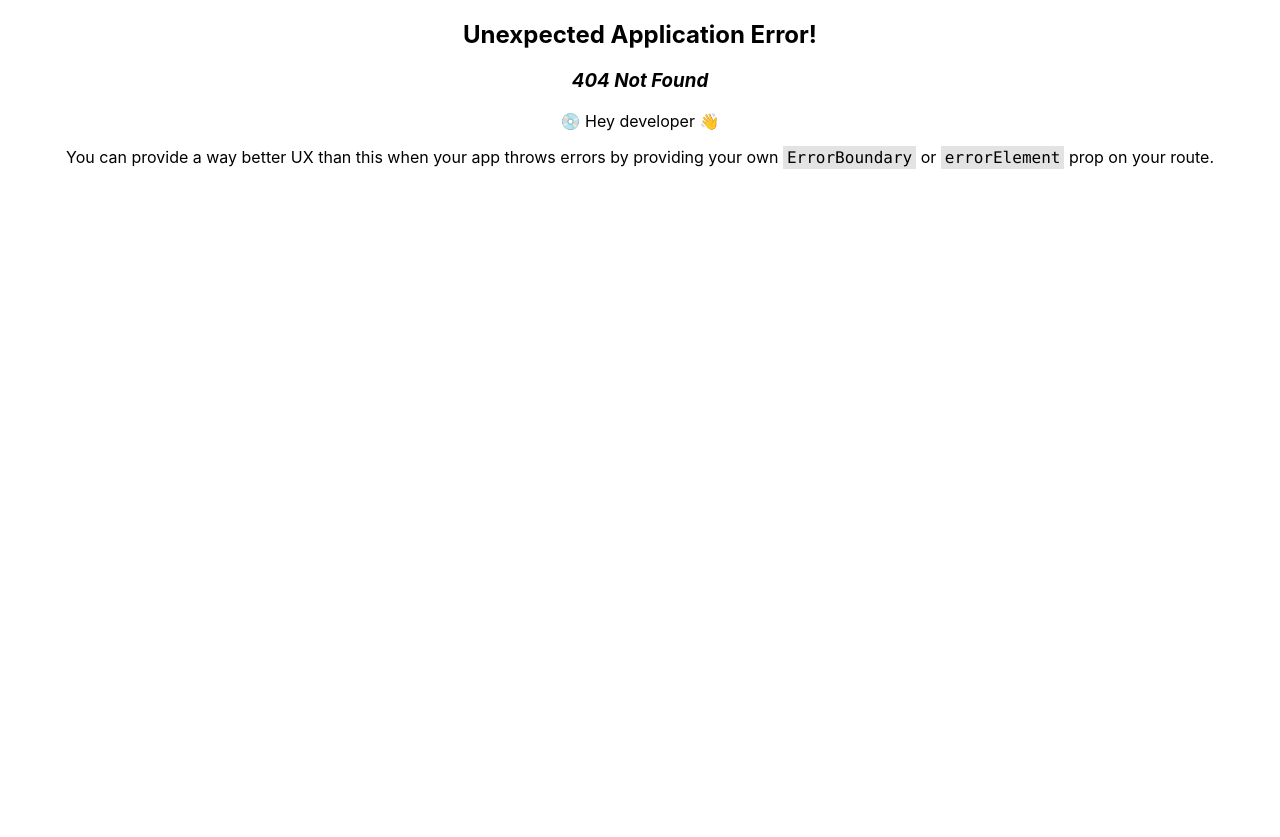
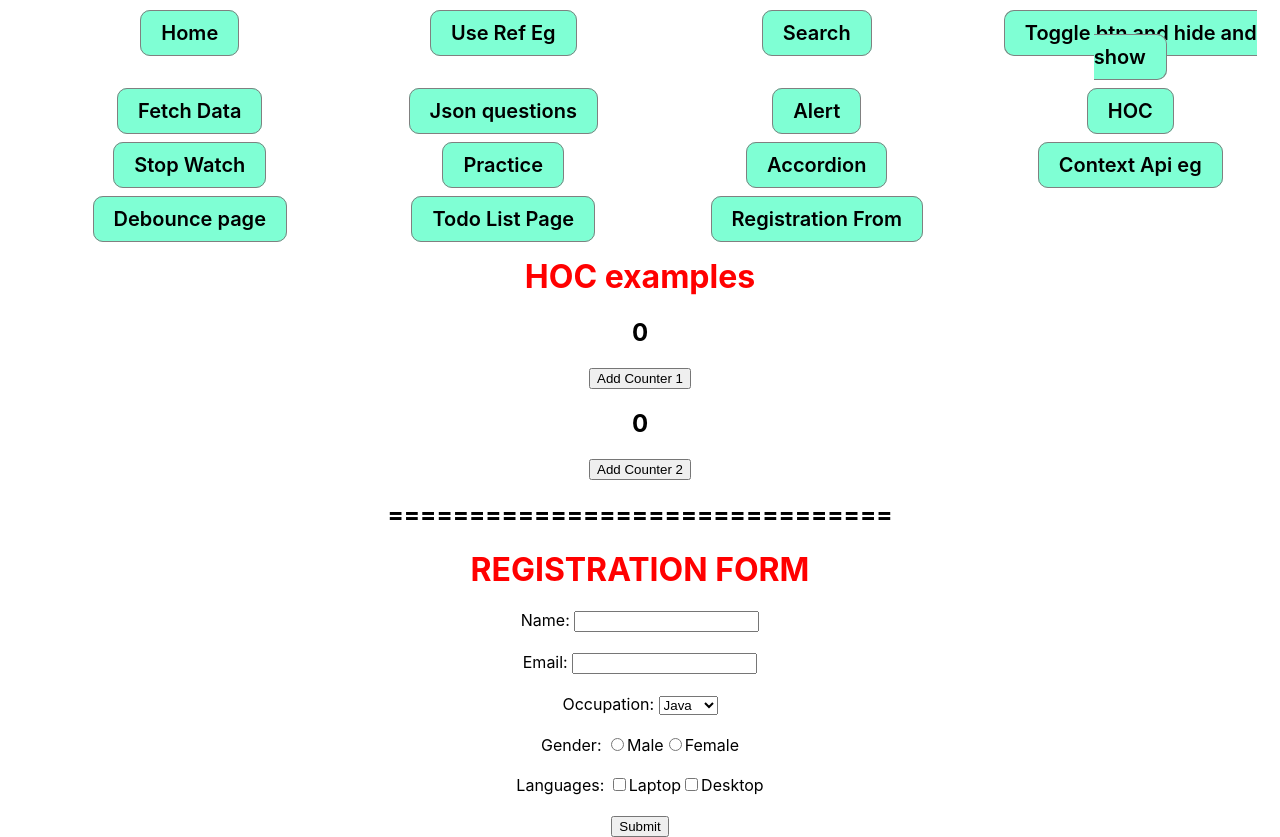
Before and after one commit to kritisoni19/react-concept, a React (Create React App) app: page /registration in a window 1280 px wide. Before the commit this address had no page. Before the commit the page ends 800 px from the top, so only its background shows below. Built offline with nearby package versions, Linux system fonts and the light colour scheme.

Commit message:
register form

```diff
--- a/src/App.js
+++ b/src/App.js
@@ -16,6 +16,7 @@ import Accordion from './components/Accordion';
 import Parent from './components/ContextEg/Parent';
 import Debounce from './components/Debounce';
 import TodoList from './components/Todo/TodoList';
+import RegistrationForm from './components/Forms/RegistrationForm';
 
 function App() {
 
@@ -76,6 +77,10 @@ function App() {
         {
           path:'/todolist',
           element:<TodoList/>
+        },
+        {
+          path:'/registration',
+          element:<RegistrationForm/>
         }
       ]
     },
--- /dev/null
+++ b/src/components/Forms/RegistrationForm.js
@@ -0,0 +1,76 @@
+import React, { useState } from "react";
+
+
+
+function RegistrationForm(){
+
+    const [formData, setFormData] = useState({
+        username:'',
+        email:'',
+        occupation:'',
+        gender:'',
+        lang:[]
+
+    })
+
+    const onChangeHandler =(e)=>{
+
+        if(e.target.name === 'lang'){
+            // let copy = {...formData}
+            if(e.target.checked){
+                // copy.lang.push(e.taget.value)
+            }
+            else{
+                // copy.lang = copy.lang.filter((item) => item !== e.target.value);
+            }
+            // setFormData(copy);
+        }else{
+            setFormData(()=>({
+                ...formData,
+                [e.target.name]:e.target.value
+            }))
+        }
+
+
+        console.log(e.target.value);
+
+    }
+    const submitHandler =()=>{
+        console.log(formData)
+    }
+    return <>
+        <h1>REGISTRATION FORM</h1>
+        <div>
+            <form>
+                <label>
+                    Name:   </label>
+                     <input type="text"  name='username' onChange={onChangeHandler}/>
+               <br></br><br></br>
+                <label>
+                    Email:   </label>
+                     <input type="email"  name='email' onChange={onChangeHandler}/>
+                 <br></br><br></br>
+                <label>
+                    Occupation: </label> <select name='occupation' onChange={onChangeHandler}>
+                        <option value='java'>Java</option>
+                        <option value='js'>Js</option>
+                        <option value='html'>HTML</option>
+                    </select>
+                 <br></br><br></br>
+                <label>
+                    Gender:</label>  <input type="radio" value="Male" name='gender' onChange={onChangeHandler}/>Male
+                    <input type="radio" value="Female" name='gender' onChange={onChangeHandler}/>Female
+               <br></br><br></br>
+                <label>
+                    Languages:  </label>
+                    <input type="checkbox" value="Laptop" name='lang' onChange={onChangeHandler}/>Laptop
+                    <input type="checkbox" value="Desktop" name='lang ' onChange={onChangeHandler}/>Desktop
+                <br></br><br></br>
+
+                <button type='button' onClick={submitHandler}>Submit</button>
+            </form>
+        </div>
+    </>
+}
+
+export default RegistrationForm;
--- a/src/components/Menu.js
+++ b/src/components/Menu.js
@@ -75,6 +75,11 @@ function Menu() {
               Todo List Page
             </Link>
           </li>
+          <li>
+            <Link to='/registration'>
+              Registration From
+            </Link>
+          </li>
         </ul>
       </nav>
 
--- a/src/components/Todo/TodoList.js
+++ b/src/components/Todo/TodoList.js
@@ -21,7 +21,7 @@ function TodoList(){
         if(todotext === ''){
             alert('Pleas add some task')
         }
-        setTodoData([...todoData,{id:id,text:todotext}])
+        // setTodoData([...todoData,{id:id,text:todotext}])
         // stooring the updated state
         setTodoData((prevState)=>{
             let updateTodo = [...todoData,{id:id,text:todotext}]
@@ -101,7 +101,8 @@ function TodoList(){
             {
               todoData.map((e)=>{
 
-                return  <TodoItem key={e.id} todoItemText={e} deleteHandle={deleteHandle} editHandle = {editHandle}/>
+                return  <TodoItem key={e.id} todoItemText={e}
+                deleteHandle={deleteHandle} editHandle = {editHandle}/>
 
 
               })
```
Also changed, not shown: src/components/Practice.js (+6 -3 lines), 1 other file (tests, documents, lock files or other folders).
